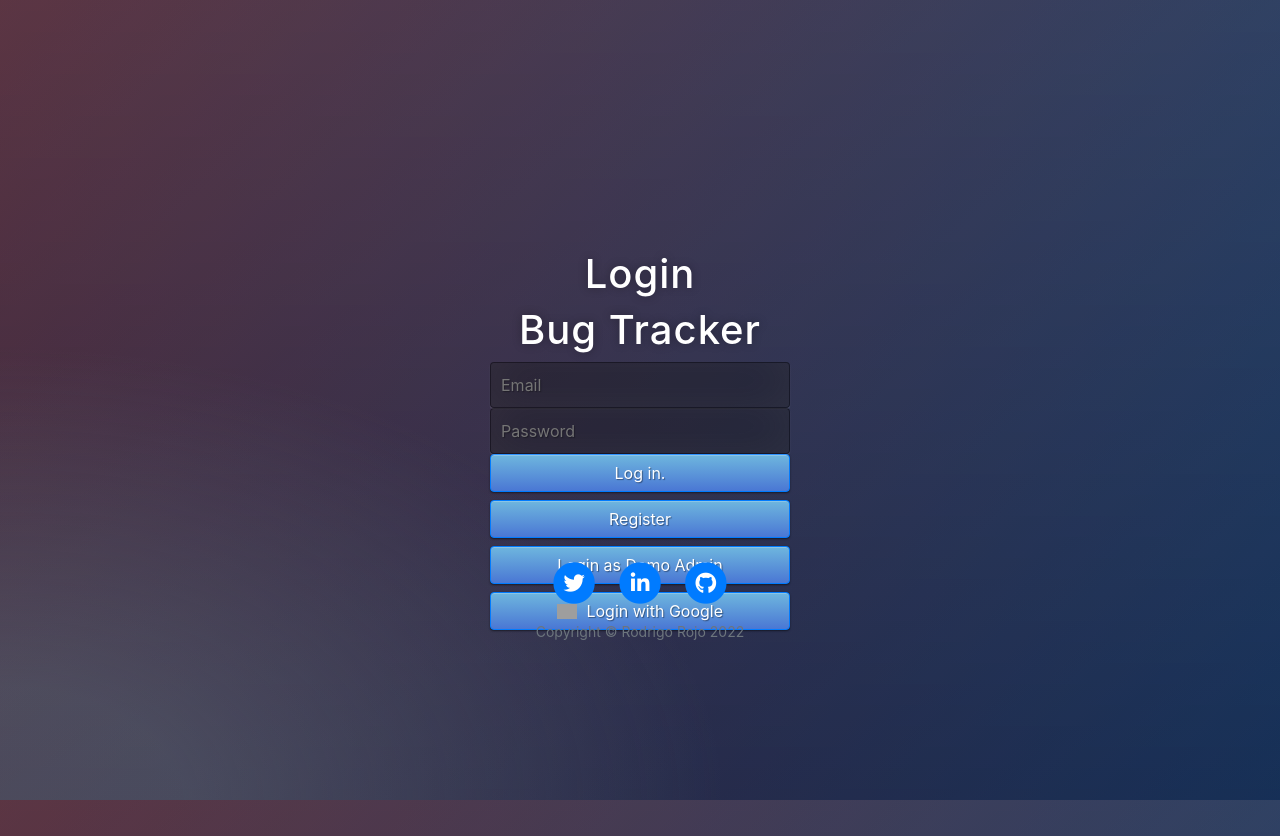
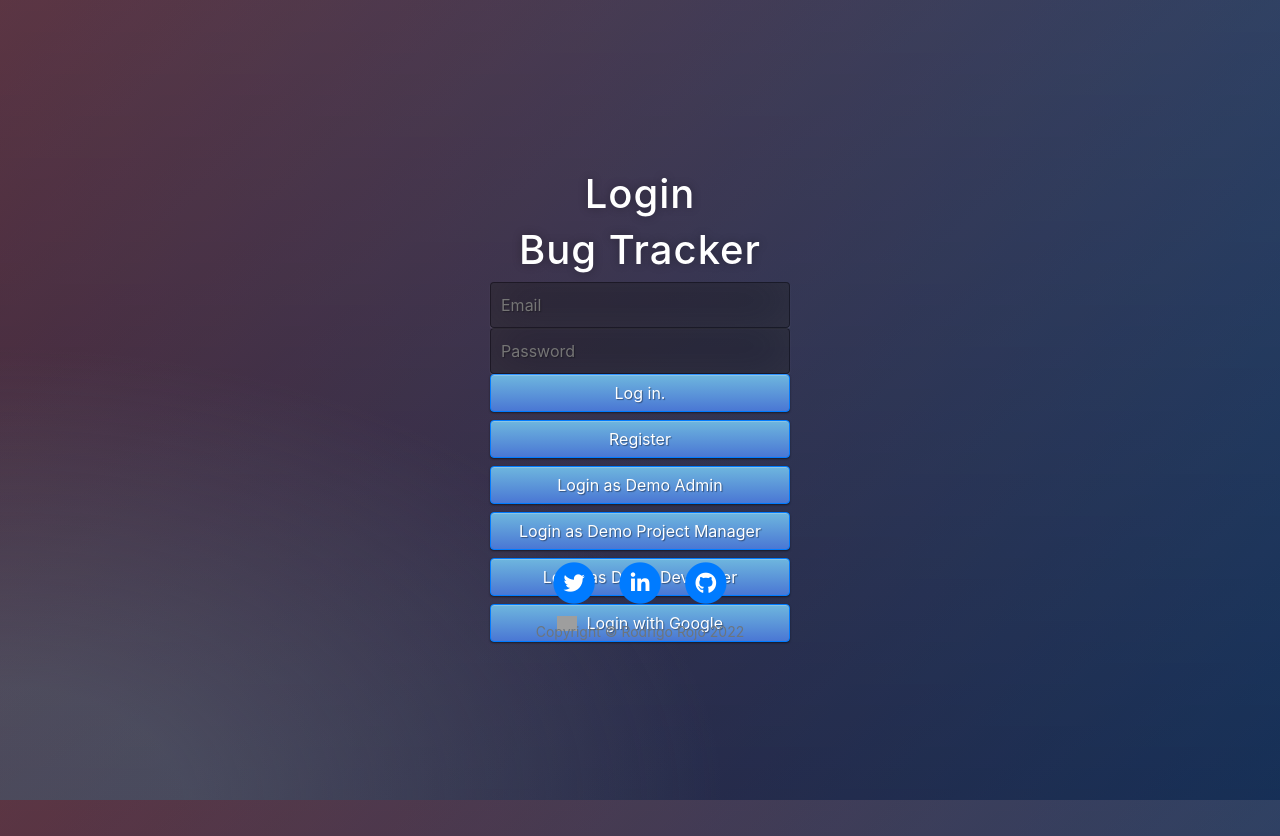
Before and after one commit to Rodrigo-Rojo/Bug-Tracker, a Flask app: page / in a window 1280 px wide. Shown: the top 836 px of the page. Run offline with Flask 2, Linux system fonts and the light colour scheme; some libraries are stand-ins or nearby versions; grey boxes are pictures that could not be loaded.

Commit message:
added demo project manager and demo developer to sign in from signin page.

```diff
--- a/main.py
+++ b/main.py
@@ -113,6 +113,16 @@ def demo(id):
     if int(id) == 2:
         user = User.query.filter_by(email="test@test.com").first()
         if account.login_demo_admin():
+            login_user(user)
+            return redirect(url_for("home"))
+    elif int(id) == 3:
+        user = User.query.filter_by(email="admin@email.com").first()
+        if account.login_demo_project_manager():
+            login_user(user)
+            return redirect(url_for("home"))
+    else:
+        user = User.query.filter_by(email="admin@email.comm").first()
+        if account.login_demo_developer():
             login_user(user)
             return redirect(url_for("home"))
 
--- a/static/css/login.css
+++ b/static/css/login.css
@@ -27,7 +27,7 @@ body {
 }
 .login {
   position: absolute;
-  top: 50%;
+  top: 40%;
   left: 50%;
   margin: -150px 0 0 -150px;
   width:300px;
--- a/templates/login.html
+++ b/templates/login.html
@@ -31,8 +31,10 @@
             <input id="password" type="password" name="pass" placeholder="Password" required="required" />
             <button type="submit" class="btn btn-primary btn-block btn-large">Log in.</button>
             <a class="btn btn-primary btn-block btn-large" href="{{url_for('register')}}">Register</a>
-            <!-- <button id="demoAdmin" class="btn btn-primary btn-block btn-large">Login as Demo Admin</button> -->
             <a class="btn btn-primary btn-block btn-large" href="{{url_for('demo', id=2)}}">Login as Demo Admin</a>
+            <a class="btn btn-primary btn-block btn-large" href="{{url_for('demo', id=3)}}">Login as Demo Project Manager</a>
+            <a class="btn btn-primary btn-block btn-large" href="{{url_for('demo', id=4)}}">Login as Demo Developer</a>
+
 
             <a class="btn btn-primary btn-block btn-large" href="{{url_for('google_login')}}" role="button"
                 style="text-transform:none">
@@ -78,17 +80,6 @@
             </div>
         </div>
     </footer>
-<script>
-    btn = document.getElementById("demoAdmin")
-    email = document.getElementById("email")
-    pass = document.getElementById("password")
-
-    btn.onclick(e =>{
-        document.getElementById("email").innerHTML = "test@test.com"
-        document.getElementById("password").innerHTML = "1234"
-    })
-</script>
-
 
 </body>
 
```
Also changed, not shown: account.py (+24 -0 lines).
